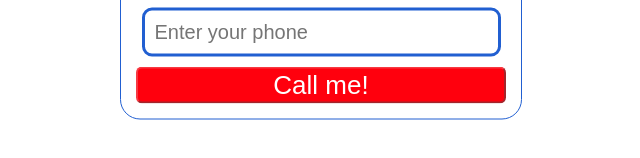
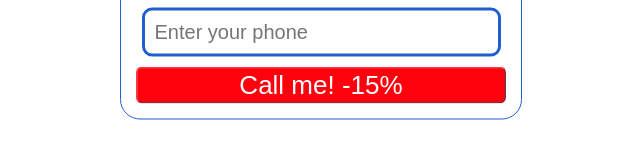
Before and after one commit to SirZanty/popup, a React (Vite) app: page / in a window 1280 px wide. Shown: the part 536-694 px from the top of the page, without its empty margins (319-959 px from the left). Built offline with nearby package versions, Linux system fonts and the light colour scheme.

Commit message:
add discount

```diff
--- a/src/App.tsx
+++ b/src/App.tsx
@@ -49,7 +49,7 @@ const App = () => {
       <div id="main">
         <InputText placeholder="Full Name" id="name" name="name" onChange={(e) => setName(e.target.value)}  />
         <InputMask mask="(999)999-9999" id="phone" placeholder="Enter your phone" onChange={(e) => setPhone(e.target.value)}></InputMask>
-        <Button onClick={() => closeModal()} id="button" label="Call me!" />
+        <Button onClick={() => closeModal()} id="button" label="Call me! -15%"/>
       </div>
     </div>
   );
```
